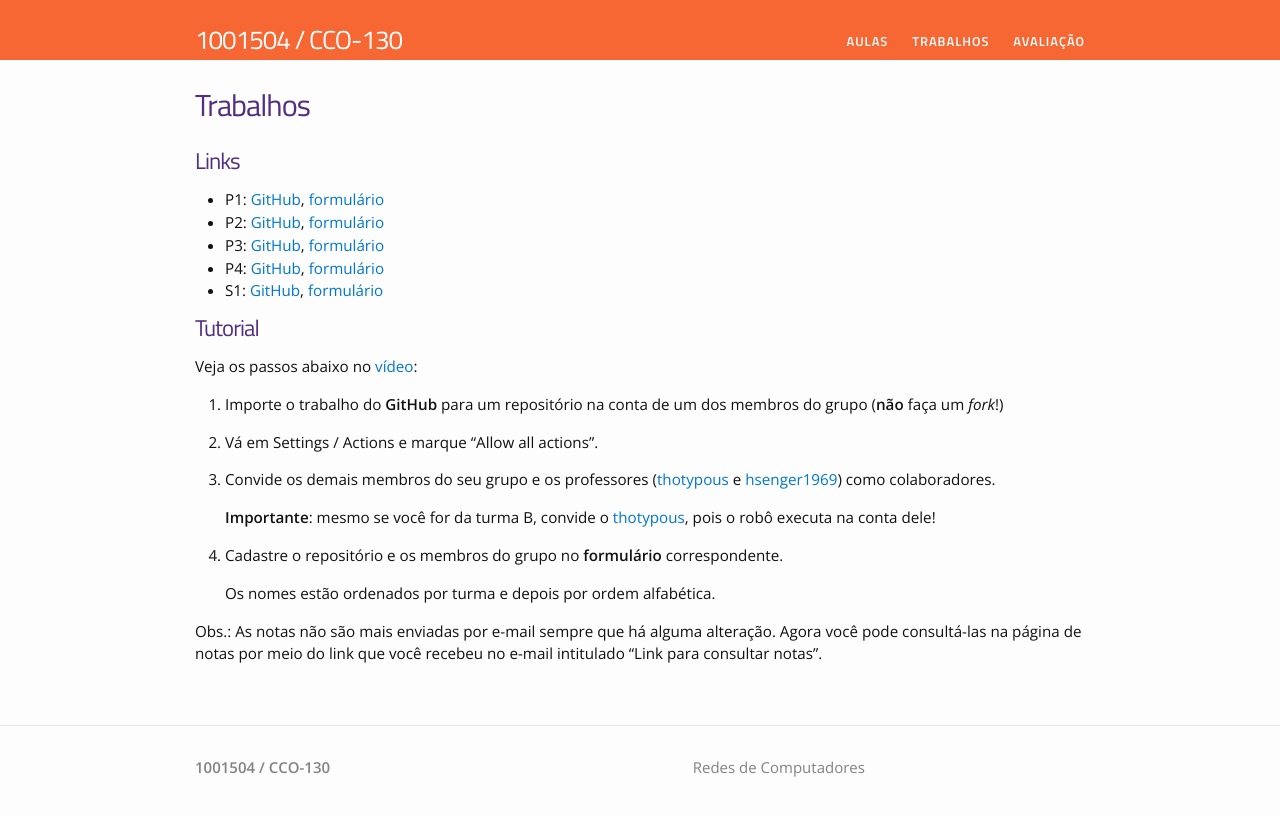
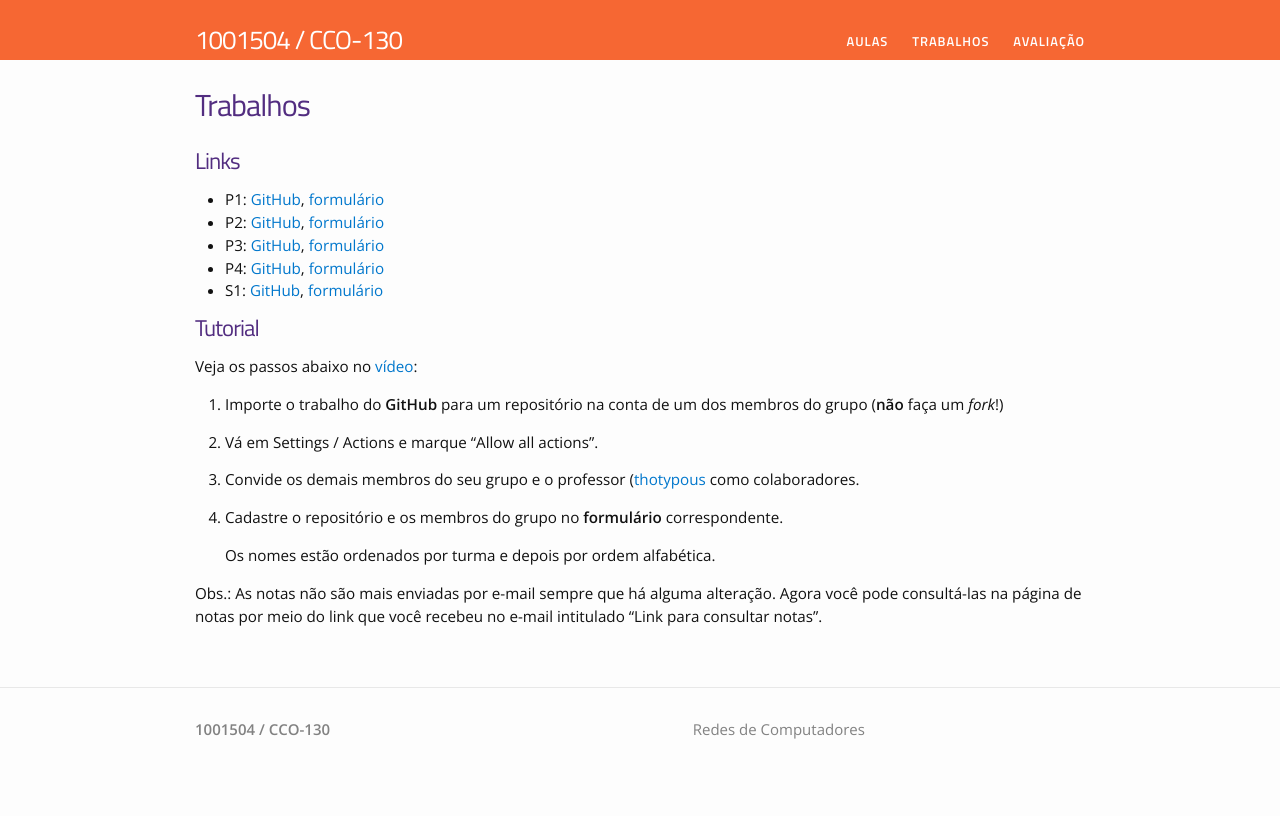
Before and after one commit to thotypous/redes-website, a Jekyll site: the page built from trabalhos.md, in a window 1280 px wide. Shown: the top 816 px of the page. Built offline with Jekyll 4.4.1, drawn with Linux system fonts in a browser that asks for light colours.

Commit message:
hermes não está dando aula este semestre

```diff
--- a/trabalhos.md
+++ b/trabalhos.md
@@ -20,9 +20,7 @@ Veja os passos abaixo no [vídeo](https://youtu.be/JtQzTGoF8jM):
 
 2. Vá em Settings / Actions e marque "Allow all actions".
 
-3. Convide os demais membros do seu grupo e os professores ([thotypous](https://GitHub.com/thotypous) e [hsenger1969](https://github.com/hsenger1969)) como colaboradores.
-
-   **Importante**: mesmo se você for da turma B, convide o [thotypous](https://GitHub.com/thotypous), pois o robô executa na conta dele!
+3. Convide os demais membros do seu grupo e o professor ([thotypous](https://GitHub.com/thotypous) como colaboradores.
 
 4. Cadastre o repositório e os membros do grupo no **formulário** correspondente.
 
```
